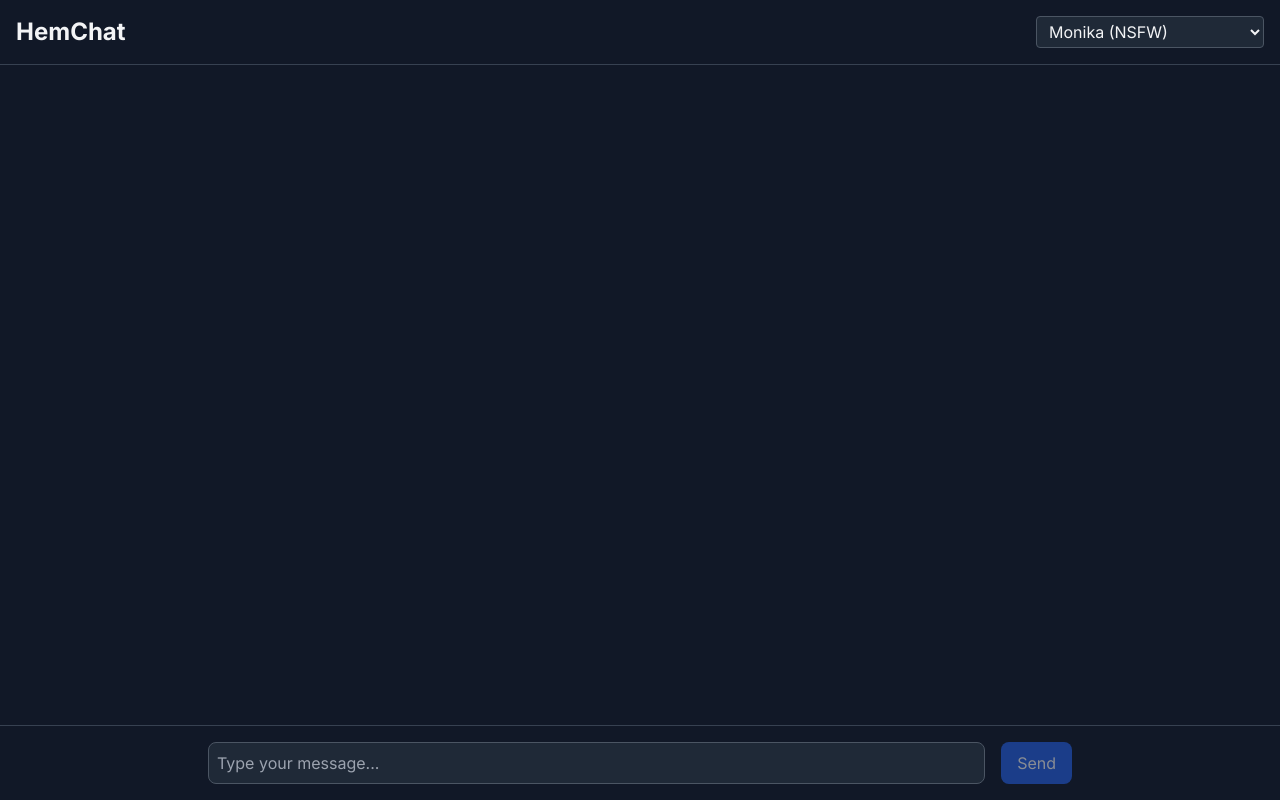
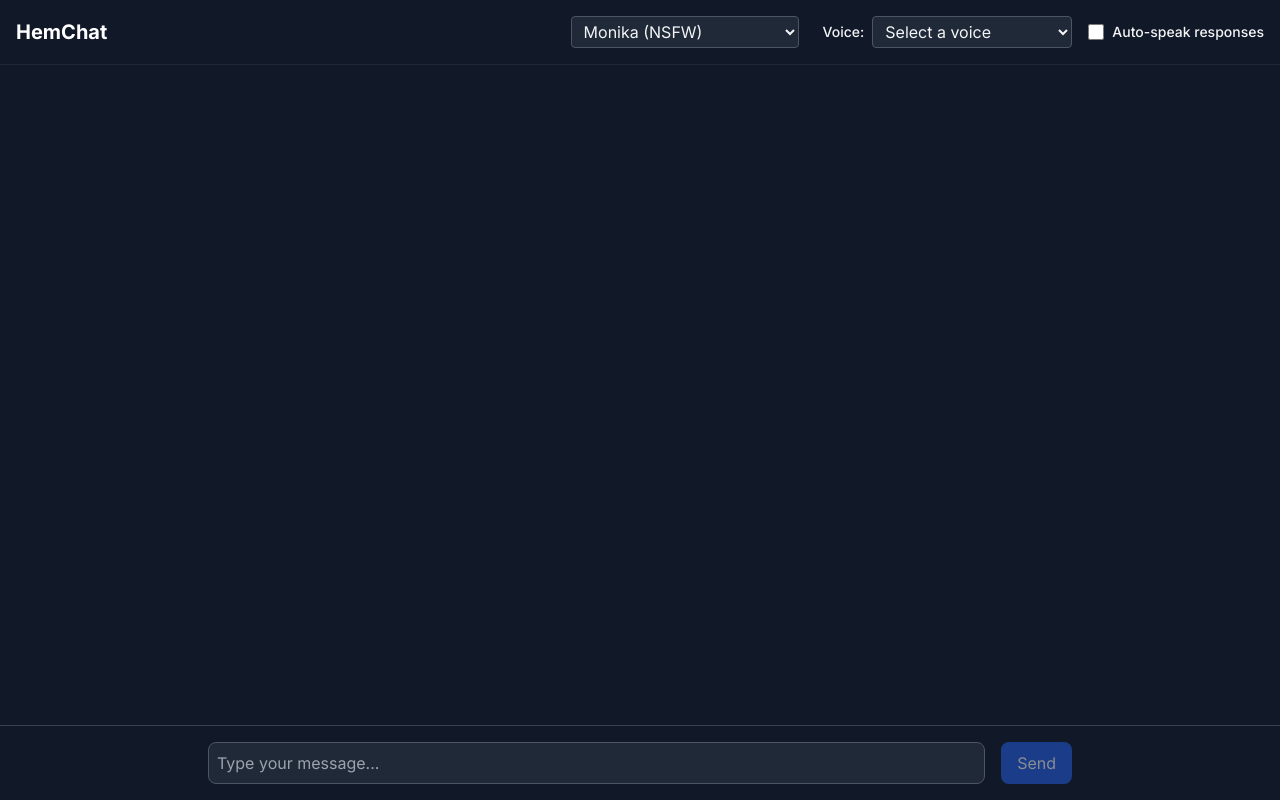
Before and after one commit to HemSoft/HemChat, a Next.js app: page / in a window 1280 px wide. Built offline with nearby package versions, Linux system fonts and the light colour scheme.

Commit message:
Update page layout to include Header component

```diff
--- a/src/app/page.tsx
+++ b/src/app/page.tsx
@@ -1,25 +1,18 @@
 'use client'
 
-import { useState, useEffect } from 'react'
+import { useModel } from '@/contexts/ModelContext'
 import ChatInterface from '@/components/ChatInterface'
-import ModelSelector from '@/components/ModelSelector'
-import { useLocalStorage } from '@/hooks/useLocalStorage'
+import { Header } from '@/components/Header'
 
 export default function Home() {
-  const [currentModel, setCurrentModel] = useLocalStorage<string>(
-    'selectedModel',
-    'benevolentjoker/nsfwmonika:latest'
-  )
+  const { selectedModel } = useModel()
 
   return (
-    <div className="flex flex-col h-screen">
-      <header className="flex items-center justify-between p-4 border-b border-gray-200 dark:border-gray-700">
-        <h1 className="text-2xl font-bold">HemChat</h1>
-        <ModelSelector onModelChange={setCurrentModel} />
-      </header>
+    <main className="flex flex-col h-screen">
+      <Header />
       <div className="flex-1 min-h-0">
-        <ChatInterface currentModel={currentModel} />
+        <ChatInterface currentModel={selectedModel} />
       </div>
-    </div>
+    </main>
   )
 }
```
